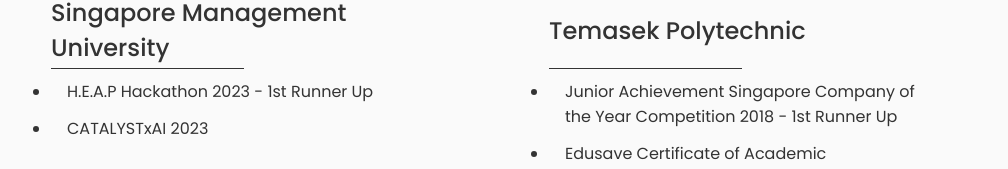
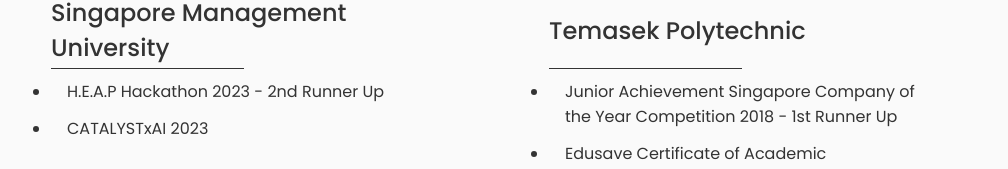
Before and after one commit to brendankhow/personal-portfolio-website, a React (Create React App) app: page / in a window 1280 px wide. Both pictures are taken after a click on the element "Achievement". Shown: the part 2514-2683 px from the top of the page, without its empty margins (147-1155 px from the left). Built offline with nearby package versions, Linux system fonts and the light colour scheme.

Commit message:
fix: SMU achievement

```diff
--- a/src/components/qualification/Qualification.jsx
+++ b/src/components/qualification/Qualification.jsx
@@ -181,7 +181,7 @@
                                 </div>
                                 <h1 className="qualification__title">Singapore Management University</h1>
                                 <ul>
-                                    <li>H.E.A.P Hackathon 2023 - 1st Runner Up</li>
+                                    <li>H.E.A.P Hackathon 2023 - 2nd Runner Up</li>
                                     <li>CATALYSTxAI 2023</li>
                                 </ul>
                             </div>
```
